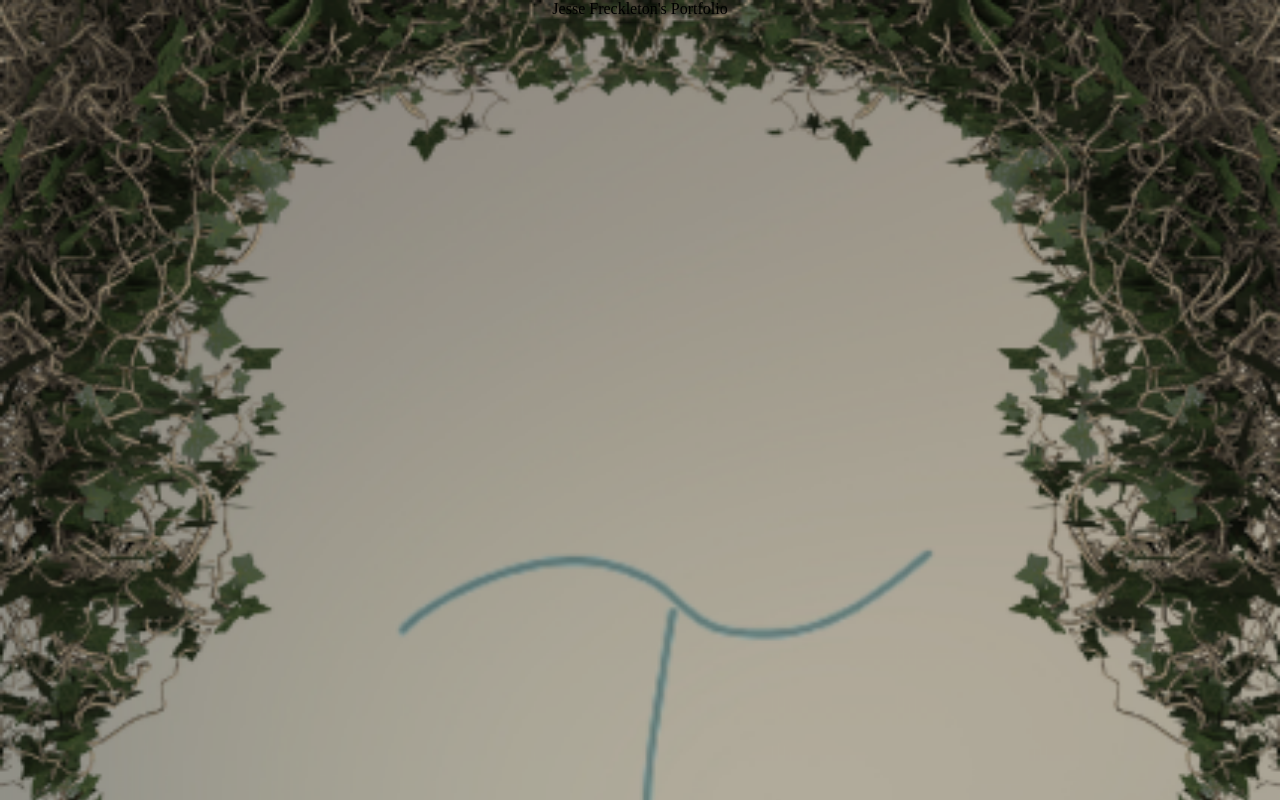
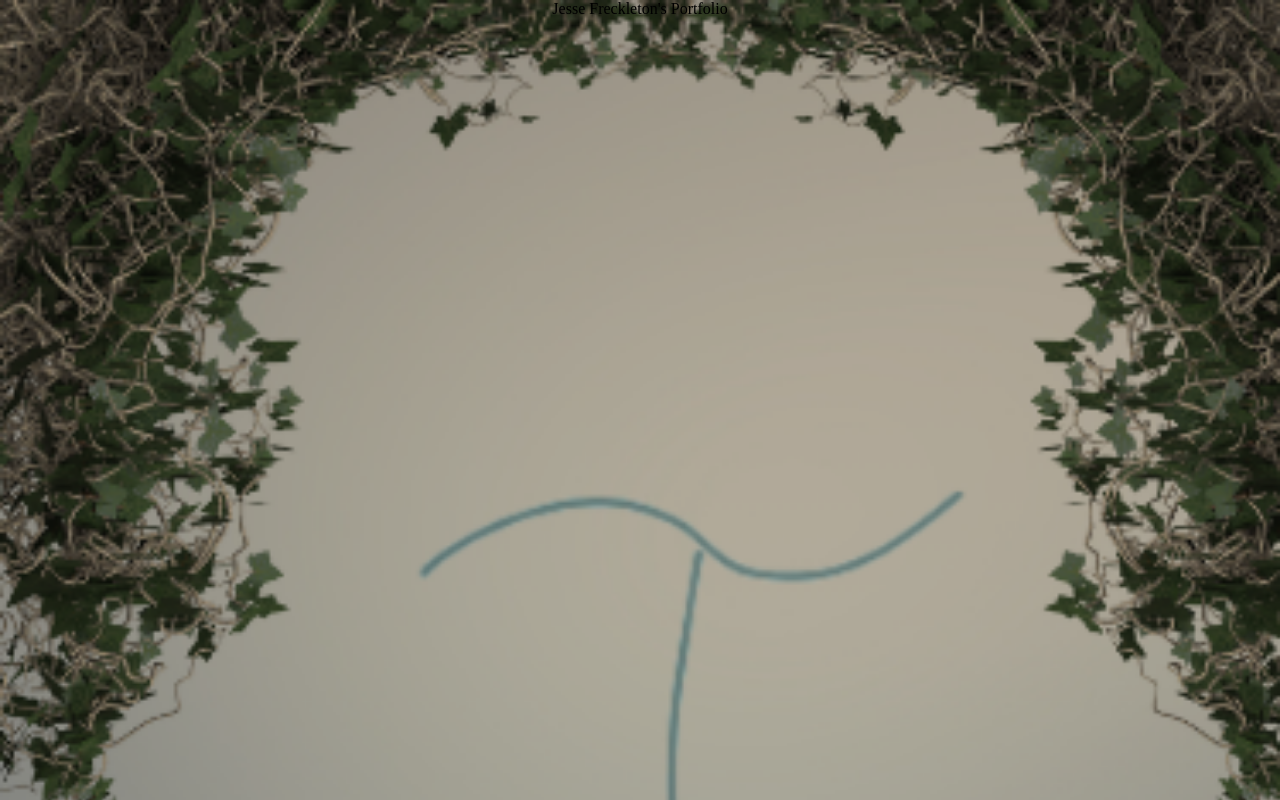
Before and after one commit to jesseFreckleton/JF_technicalGameDesignPortfolio, a plain HTML site: page index.html in a window 1280 px wide. Shown: the top 800 px of the page. Drawn offline with Linux system fonts and the light colour scheme.

Commit message:
In styles.css -- Changed LandingPage430_932.png to LandingPage375_670.png

```diff
--- a/CSS/styles.css
+++ b/CSS/styles.css
@@ -5,7 +5,7 @@
 /*Landing Page Begin*/
 .landingPage {
     z-index: 1;
-    background-image: url("../Images/LandingPage430_932.png");
+    background-image: url("../Images/LandingPage375_670.png");
     background-color: gray;
     background-attachment: fixed;
     background-repeat: no-repeat;
```
